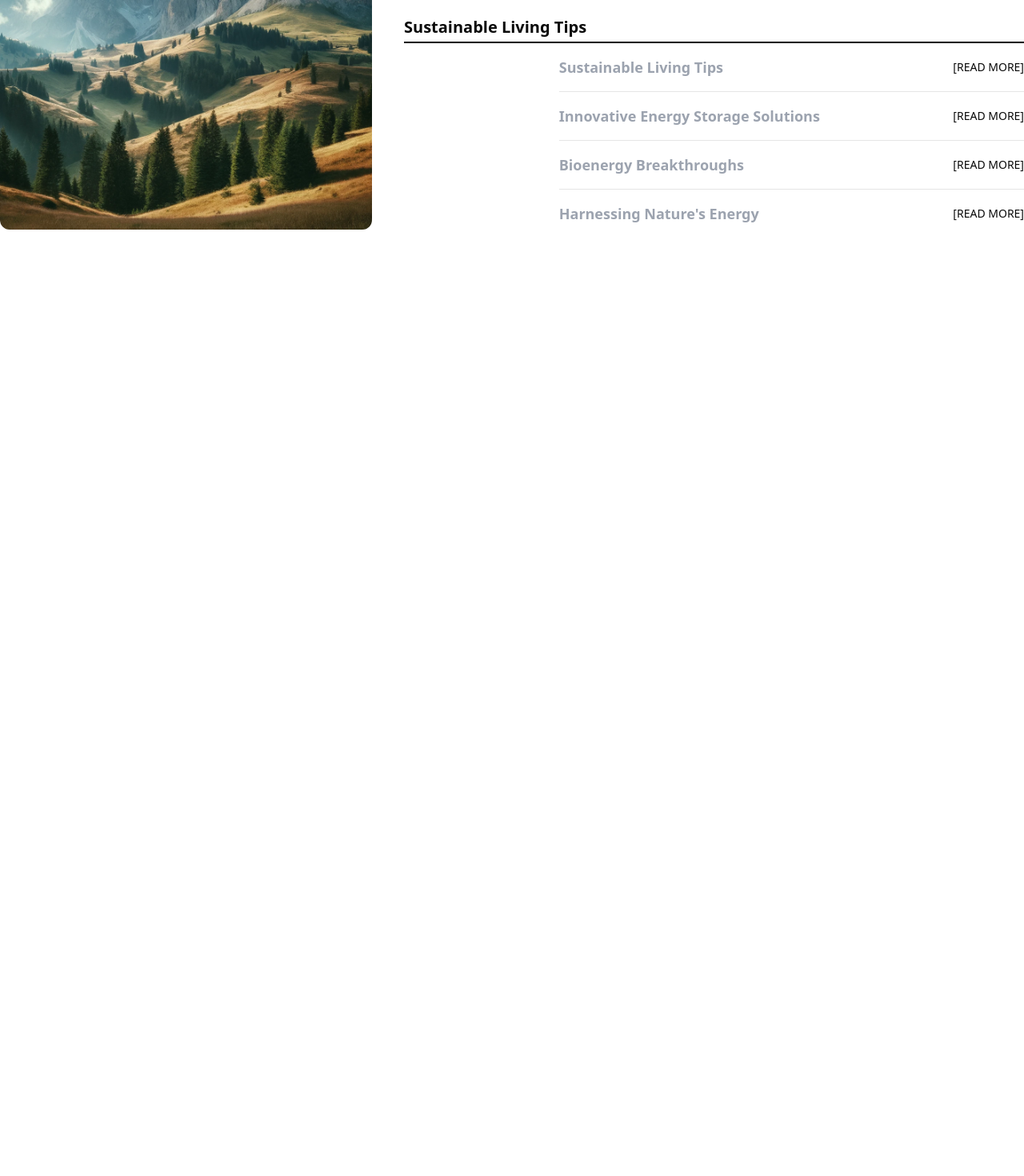
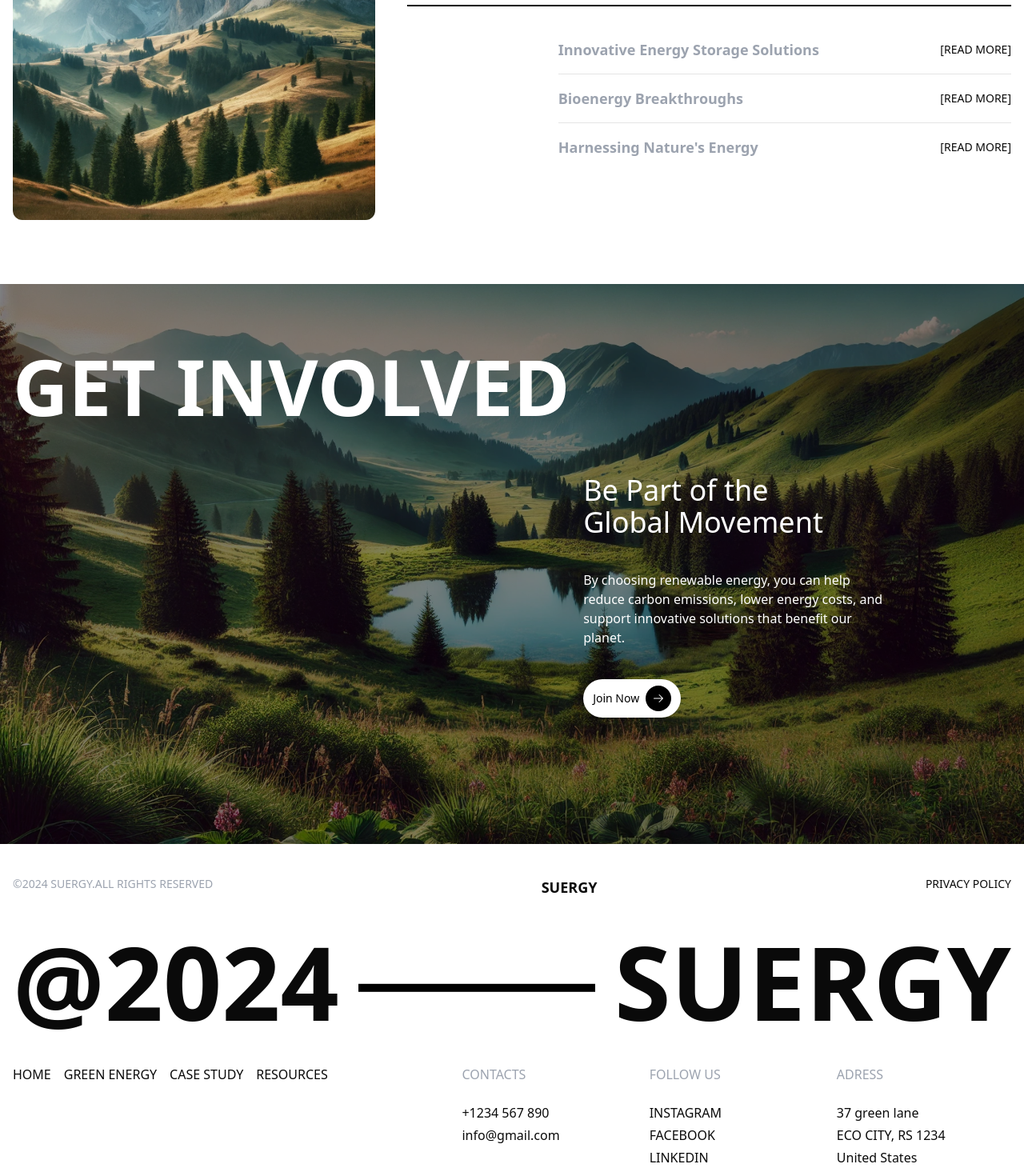
Before and after one commit to eltonMoraisD/green-energy, a Next.js app: page / in a window 1280 px wide. Shown: the part 3880-5350 px from the top of the page at 80% size. Before the commit the page ends 4289 px from the top, so only its background shows below. Built offline with nearby package versions, Linux system fonts and the light colour scheme.

Commit message:
Refactor page component to add carousel, banner, and footer sections

```diff
--- a/app/page.tsx
+++ b/app/page.tsx
@@ -1,4 +1,6 @@
 import Articles from '@/components/articles-section';
+import Banner from '@/components/banner-section';
+import Footer from '@/components/footer-section';
 import Hero from '@/components/hero';
 import IntroductionSection from '@/components/introduction-section';
 import Projects from '@/components/projects-section';
@@ -13,6 +15,8 @@ export default function Home() {
       <SustainableSection />
       <Projects />
       <Articles />
+      <Banner />
+      <Footer />
     </main>
   );
 }
--- a/components/articles-section.tsx
+++ b/components/articles-section.tsx
@@ -50,8 +50,10 @@ const articles = [
 
 const Articles = () => {
   const [articleIndex, setArticleIndex] = useState(0);
+  const [activeArticleTitle, setActiveArticleTitle] = useState(articles[0]);
+
   return (
-    <section className="container mx-auto h-screen mt-20">
+    <section className="container mx-auto mt-20 px-4">
       <SectionTitle
         title="Articles & blog"
         sup="04"
@@ -67,45 +69,62 @@ const Articles = () => {
           width={1024}
           height={1024}
           alt={articles[articleIndex].title}
-          className="rounded-xl"
+          className="rounded-xl object-cover"
         />
-        <div className="grid grid-cols-4 grid-rows-[1fr_1fr_2fr]">
-          <div className="col-span-full">
-            <p>{articles[articleIndex].date}</p>
-            <h2 className="mt-2 text-gray-400 text-xl">
+        <div className="flex flex-col justify-between">
+          <div className="">
+            <div className="mt-10 md:mt-0">
+              <p className="text-xs lg:text-sm">
+                {articles[articleIndex].date}
+              </p>
+              <h2 className="mt-2 text-gray-400 text-sm lg:text-xl">
                 {articles[articleIndex].bannerText}
               </h2>
             </div>
 
-          <div className="col-span-full self-end">
+            <div className="self-end h-full">
+              <div className="my-4 xl:my-10">
                 <div className="flex items-center justify-between">
                   <h1 className="text-xl font-semibold">
-                {articles[articleIndex].title}
+                    {activeArticleTitle.title}
                   </h1>
-              {/* <p className="uppercase text-sm text-nowrap">[Read More]</p> */}
                 </div>
                 <Separator className="bg-black h-0.5 mt-1" />
               </div>
 
-          <div className="col-start-2 col-end-5">
+              {/* Articles links */}
               {articles.map((article, index) => (
-              <div key={article.id}>
                 <div
-                  onClick={() => setArticleIndex(index)}
-                  className="flex items-center justify-between mt-4 cursor-pointer"
+                  key={article.id}
+                  className="lg:grid lg:grid-cols-[1fr_3fr] "
                 >
-                  <p className="text-lg font-semibold text-gray-400">
+                  {article.title !== activeArticleTitle.title && (
+                    <>
+                      <div
+                        onClick={() => {
+                          setArticleIndex(index),
+                            setActiveArticleTitle(article);
+                        }}
+                        className="flex items-center justify-between cursor-pointer lg:col-start-2 w-full"
+                      >
+                        <p className="lg:text-lg font-semibold text-gray-400">
                           {article.title}
                         </p>
-                  <p className="uppercase text-sm text-nowrap">[Read More]</p>
+                        <p className="uppercase text-xs lg:text-sm text-nowrap">
+                          [Read More]
+                        </p>
                       </div>
                       <Separator
-                  className={cn('my-4', {
-                    hidden: articles.indexOf(article) === articles.length - 1,
+                        className={cn('my-2 lg:my-4 lg:col-start-2', {
+                          hidden:
+                            articles.indexOf(article) === articles.length - 1,
                         })}
                       />
+                    </>
+                  )}
                 </div>
               ))}
+            </div>
           </div>
         </div>
       </div>
--- /dev/null
+++ b/components/banner-section.tsx
@@ -0,0 +1,44 @@
+import Image from 'next/image';
+import { Button } from './ui/button';
+import { PiArrowRight } from 'react-icons/pi';
+
+const Banner = () => {
+  return (
+    <section className="mt-20">
+      <div className="relative">
+        <Image
+          src={'/pound.webp'}
+          width={1792}
+          height={1024}
+          alt="banner"
+          className="w-full h-[600px] md:h-[700px] brightness-50 object-cover"
+        />
+        <div className="absolute left-0 right-0 top-0 container mx-auto grid lg:grid-cols-[2fr_1.5fr] px-4 h-full pt-20">
+          <h2 className="text-white uppercase text-7xl md:text-8xl font-bold">
+            get involved
+          </h2>
+          <div className="place-content-center space-y-10">
+            <h2 className="text-white text-4xl">
+              Be Part of the
+              <br />
+              Global Movement
+            </h2>
+            <p className="text-white max-w-96">
+              By choosing renewable energy, you can help reduce carbon
+              emissions, lower energy costs, and support innovative solutions
+              that benefit our planet.
+            </p>
+            <Button className="bg-white text-black rounded-full px-3 py-6">
+              Join Now
+              <span className="bg-black rounded-full p-2">
+                <PiArrowRight className="!text-white" />
+              </span>
+            </Button>
+          </div>
+        </div>
+      </div>
+    </section>
+  );
+};
+
+export default Banner;
--- a/components/carousel.tsx
+++ b/components/carousel.tsx
@@ -21,7 +21,7 @@ const Carousel = ({ natureData }: CarouselProps) => {
       <div className="relative">
         <Image
           src={natureData[index].img}
-          alt="carousel"
+          alt={natureData[index].title}
           width={1920}
           height={1080}
           className="w-full h-[600px] md:h-[700px] brightness-50 object-cover"
--- /dev/null
+++ b/components/footer-section.tsx
@@ -0,0 +1,53 @@
+import Link from 'next/link';
+
+const Footer = () => {
+  return (
+    <footer className="container mx-auto px-4 pb-10">
+      <div className="flex flex-col md:flex-row justify-between mt-10">
+        <p className="capitalize text-gray-400 text-sm">
+          &#169;{new Date().getFullYear()} SUERGY.ALL RIGHTS RESERVED
+        </p>
+        <h2 className="uppercase font-semibold text-lg">SUERGY</h2>
+        <p className="uppercase text-sm">Privacy policy</p>
+      </div>
+      <div className="flex flex-col xl:flex-row  font-bold justify-between py-10">
+        <h1 className="text-6xl xl:text-9xl">@{new Date().getFullYear()}</h1>
+        <p className="flex w-full xl:mx-6 py-2 xl:py-0 border-b-[3px] border-b-black xl:border-b-[10px] items-center justify-center -translate-y-[10%] lg:-translate-y-[40%]" />
+        <h1 className="uppercase text-6xl xl:text-9xl">Suergy</h1>
+      </div>
+      <div className="grid md:grid-cols-[2.5fr_1fr_1fr_1fr] gap-4">
+        <ul className="flex flex-col lg:flex-row lg:text-base md:text-xs uppercase gap-x-4 gap-y-2">
+          <li>Home</li>
+          <li>green energy</li>
+          <li>case study</li>
+          <li>resources</li>
+        </ul>
+        <div className="md:space-y-1">
+          <h2 className="pb-1 md:pb-5 text-gray-400 uppercase">Contacts</h2>
+          <p>+1234 567 890</p>
+          <p>info@gmail.com</p>
+        </div>
+        <div className="md:space-y-1">
+          <h2 className="pb-1 md:pb-5 text-gray-400 uppercase">Follow us</h2>
+          <Link className="uppercase block" href={'#'}>
+            instagram
+          </Link>
+          <Link className="uppercase block" href={'#'}>
+            facebook
+          </Link>
+          <Link className="uppercase block" href={'#'}>
+            linkedin
+          </Link>
+        </div>
+        <div className="md:space-y-1">
+          <h2 className="pb-1 md:pb-5 text-gray-400 uppercase">adress</h2>
+          <p>37 green lane</p>
+          <p className="uppercase">eco city, rs 1234</p>
+          <p className="capitalize">united states</p>
+        </div>
+      </div>
+    </footer>
+  );
+};
+
+export default Footer;
```
Also changed, not shown: public/pound.webp (added). Lines whose indentation alone changed are shown as unchanged.
